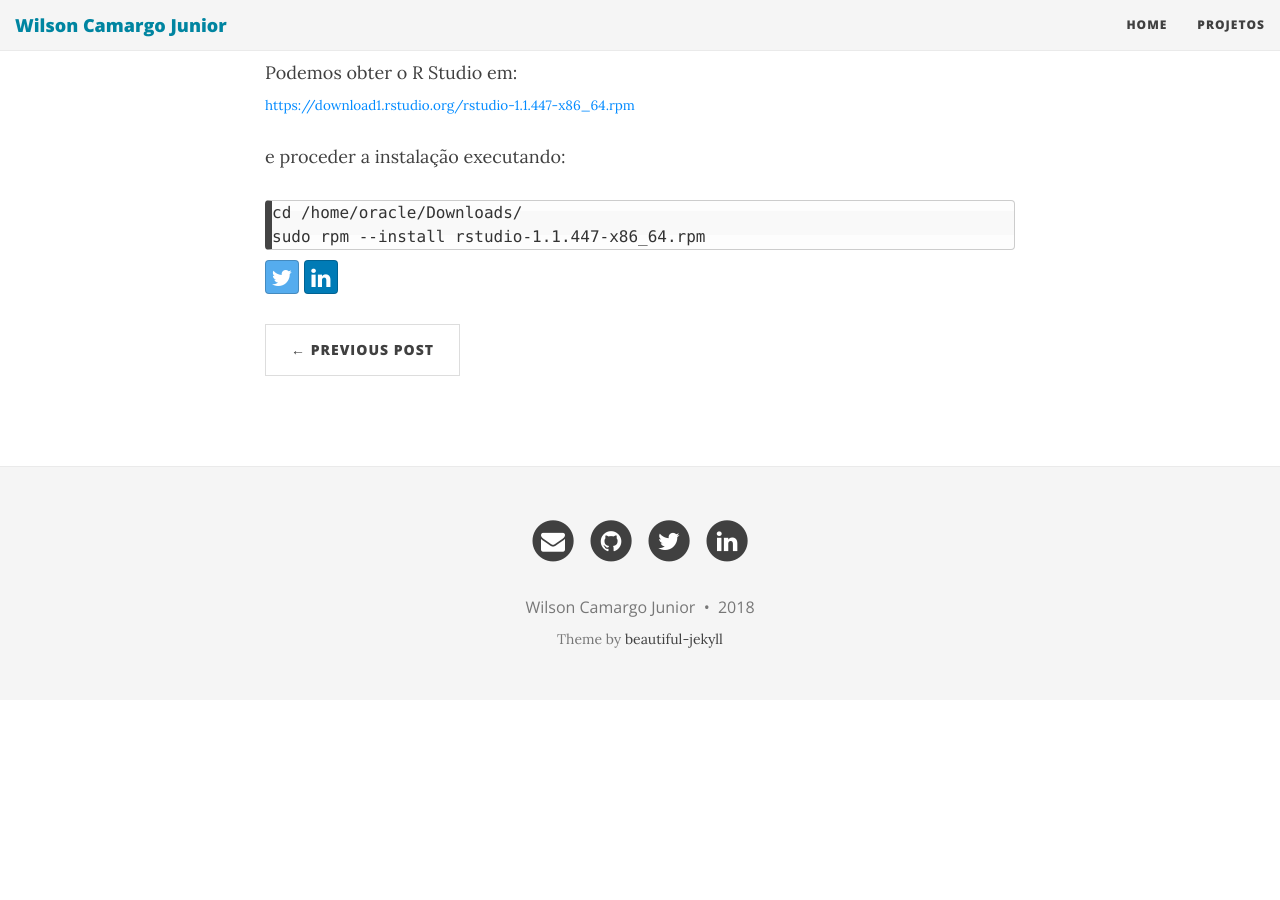
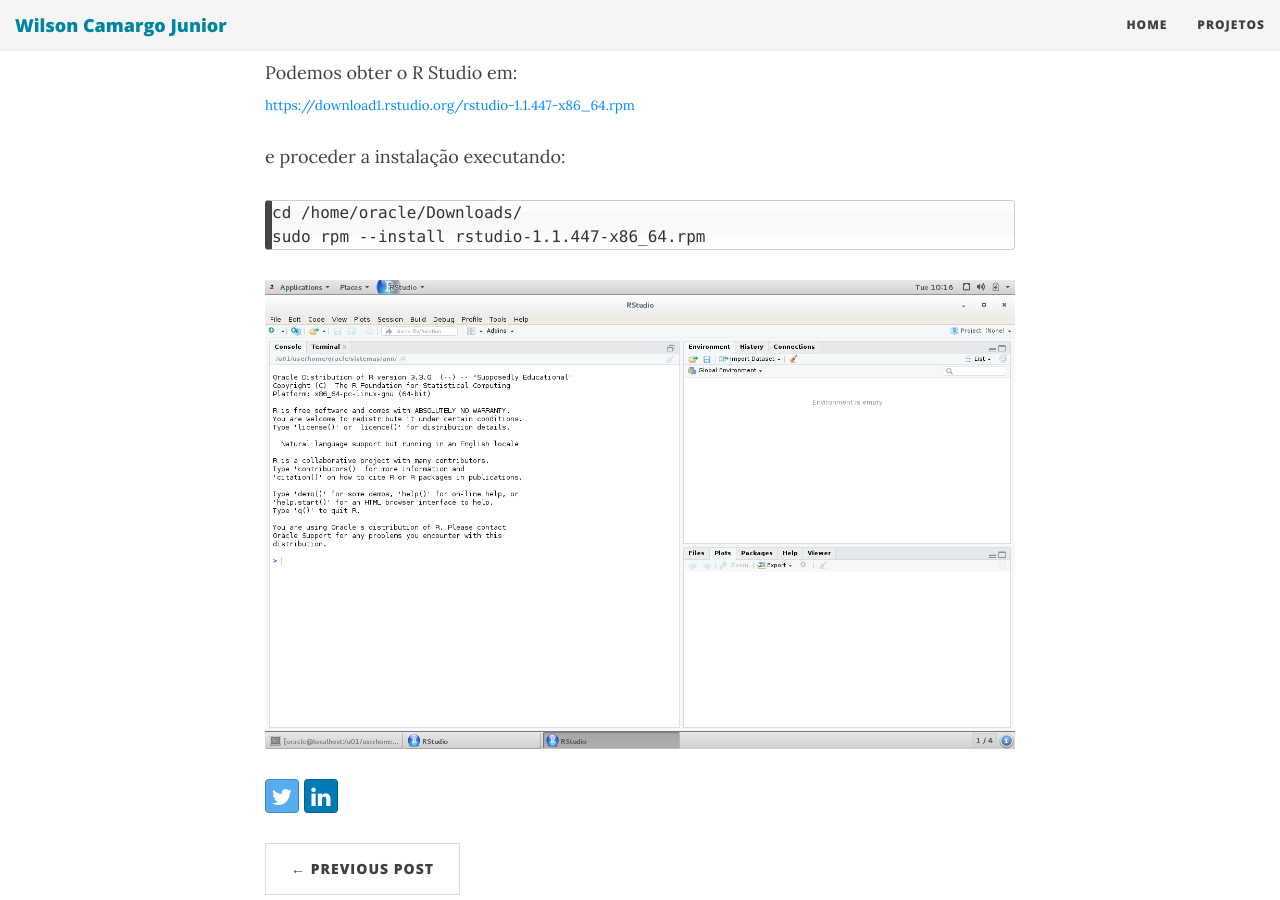
Before and after one commit to wilson-camargo-jr/teste, a Jekyll site: the page built from _posts/2018-06-19-ANN-ORE-P4.md, in a window 1280 px wide and 900 px high, scrolled down 455 px. Built offline with Jekyll 4.4.1, drawn with Linux system fonts in a browser that asks for light colours; nearby versions of some CDN libraries; before the commit the page ends 1155 px from its top, so only the background shows below that.

Commit message:
Update 2018-06-19-ANN-ORE-P4.md

````diff
--- a/_posts/2018-06-19-ANN-ORE-P4.md
+++ b/_posts/2018-06-19-ANN-ORE-P4.md
@@ -15,3 +15,5 @@
 cd /home/oracle/Downloads/
 sudo rpm --install rstudio-1.1.447-x86_64.rpm
 ```
+
+![R Studio](http://wilson-camargo-jr.github.io/img/rsutdio.jpg)
````
